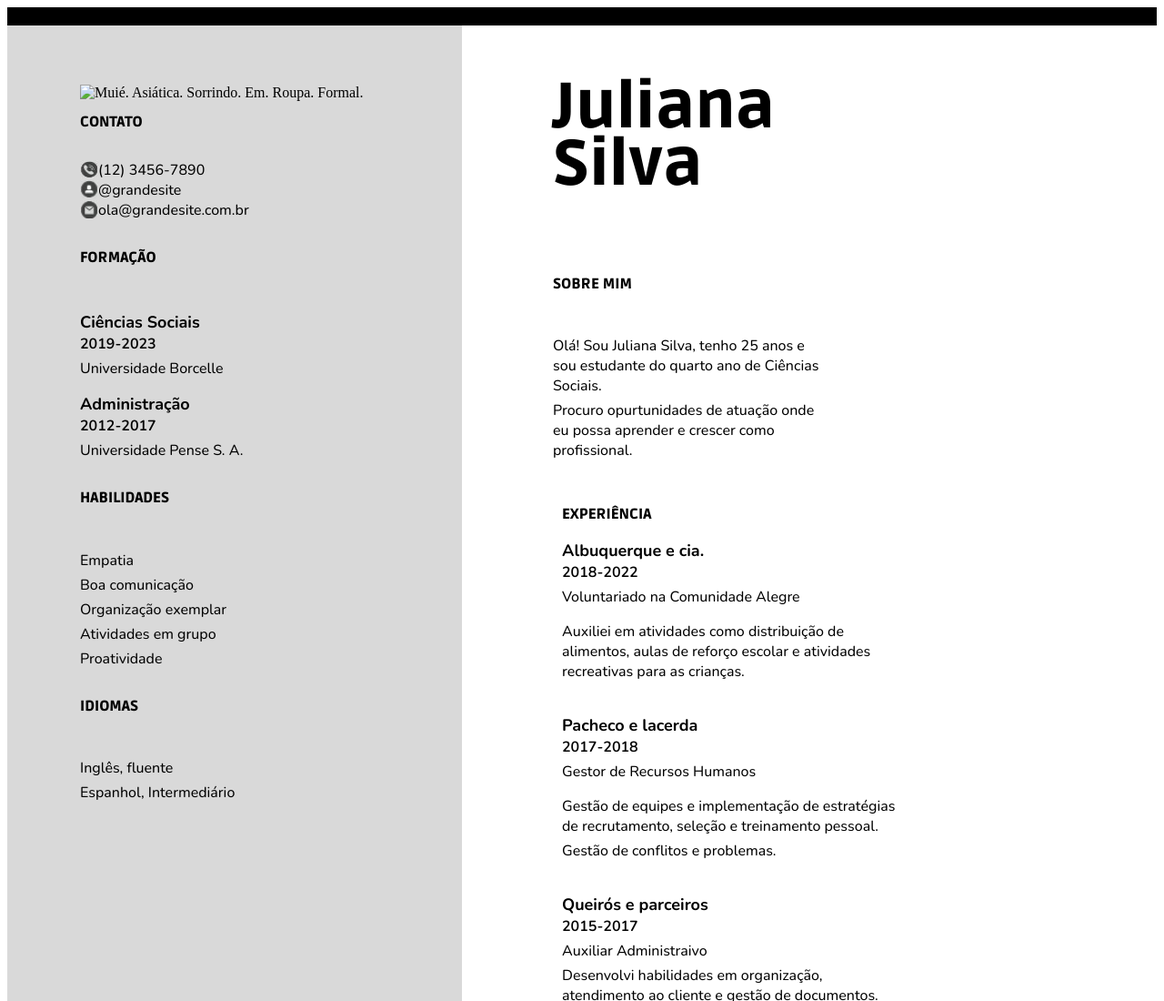
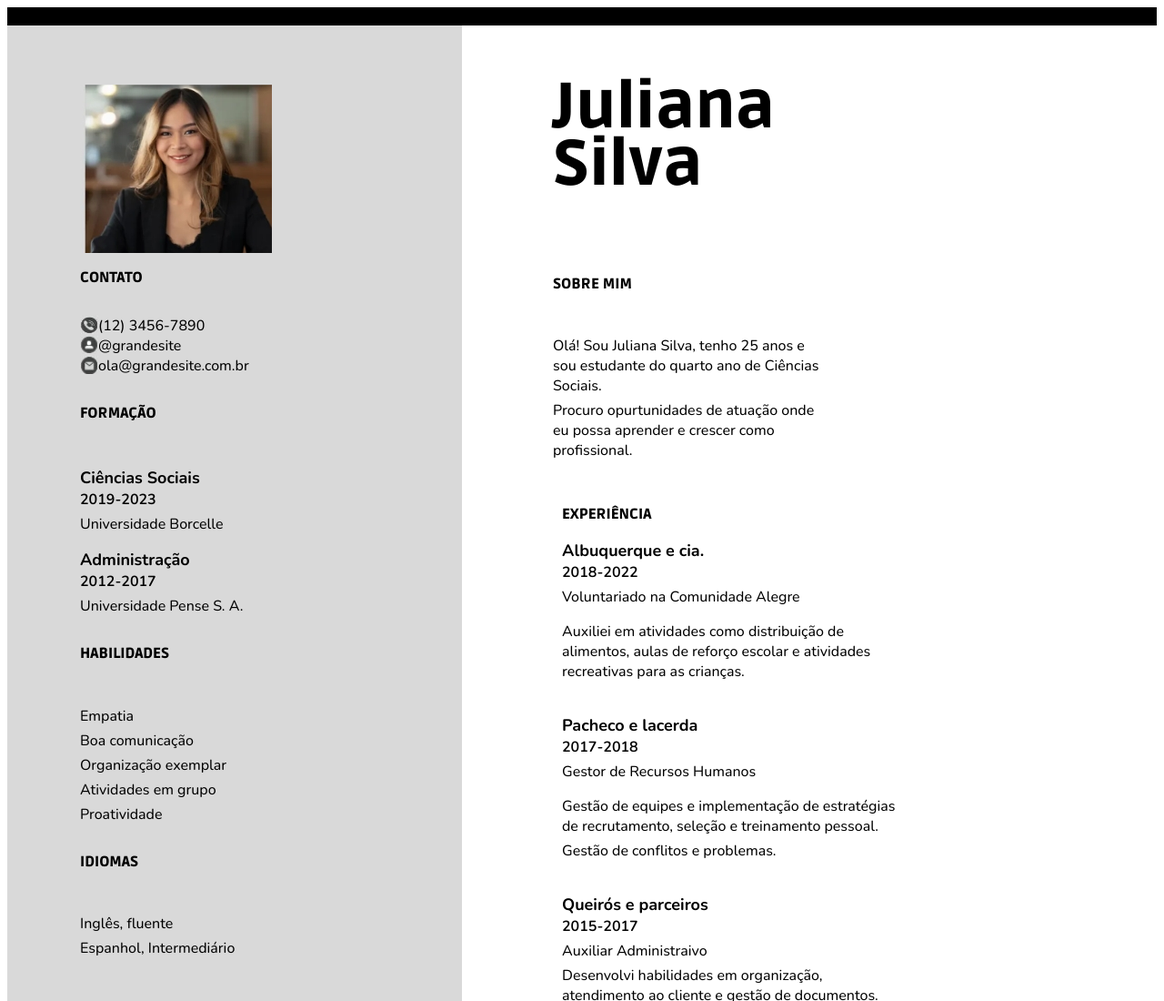
Before and after one commit to JoniEmann/Curr-culoExerc, a plain HTML site: page index.html in a window 1280 px wide. Shown: the top 1100 px of the page at 91% size. Drawn offline with nearby package versions, Linux system fonts and the light colour scheme; the site is published under a folder, as on GitHub Pages, so addresses that start at the root find nothing.

Commit message:
Update index.html

```diff
--- a/index.html
+++ b/index.html
@@ -16,7 +16,7 @@
     <div id="border"></div>
     <div id="tudo">
     <div id="esquerda">
-        <img src="/juliana_silva.jpeg" alt="Muié. Asiática. Sorrindo. Em. Roupa. Formal." id="asiatica"></img>
+        <img src="juliana_silva.jpeg" alt="Muié. Asiática. Sorrindo. Em. Roupa. Formal." id="asiatica"></img>
 
         <div id="contato">
             <h2> CONTATO </h2>
```
